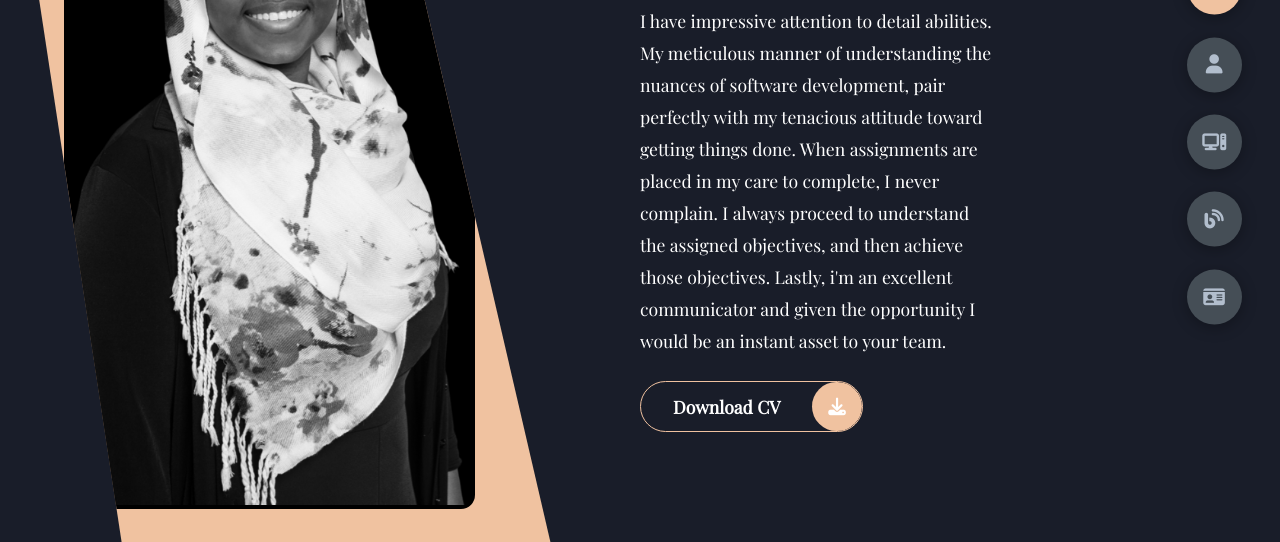
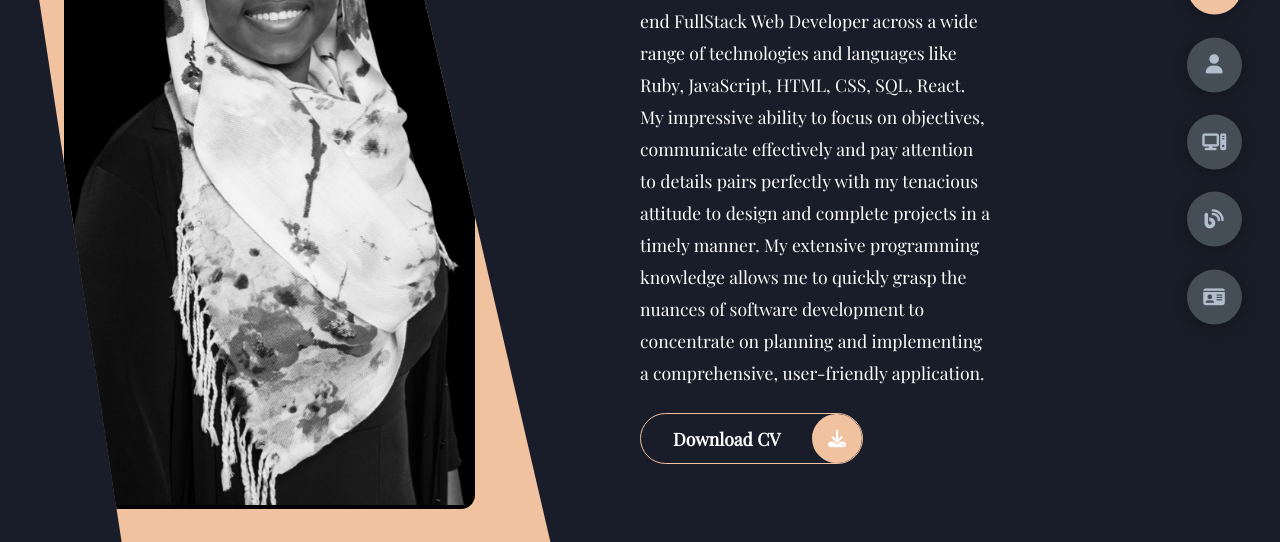
Before and after one commit to MaryJay787/mj-portfolio, a website: page index.html in a window 1280 px wide. Shown: the part 258-800 px from the top of the page. Drawn offline with nearby package versions, Linux system fonts and the light colour scheme.

Commit message:
Landing page paragraph updated

```diff
--- a/index.html
+++ b/index.html
@@ -29,12 +29,15 @@
                     A FullStack Web Developer.
                 </h1>
                 <p>
-                    I have impressive attention to detail abilities.
-                    My meticulous manner of understanding the nuances of software development,
-                    pair perfectly with my tenacious attitude toward getting things done.
-                    When assignments are placed in my care to complete, I never complain.
-                    I always proceed to understand the assigned objectives, and then achieve those objectives.
-                    Lastly, i'm an excellent communicator and given the opportunity I would be an instant asset to your team.
+                    I am an experienced front-end and back-end FullStack Web Developer
+                    across a wide range of technologies and languages like Ruby, JavaScript,
+                    HTML, CSS, SQL, React.
+                    My impressive ability to focus on objectives,
+                    communicate effectively and pay attention to details pairs perfectly
+                    with my tenacious attitude to design and complete projects in a timely manner.
+                    My extensive programming knowledge allows me to quickly grasp the nuances of
+                    software development to concentrate on planning and implementing a
+                    comprehensive, user-friendly application.
                 </p>
                 <div class="btn-container">
                     <a href="" class="main-btn">
--- /dev/null
+++ b/stylesheet/_media.scss
@@ -0,0 +1,10 @@
+
+@media screen and (max-width: 600px){
+    header {
+        padding: 0;
+    }
+
+    header .right-header {
+        padding: 0 !important;
+    }
+}
--- a/stylesheet/style.scss
+++ b/stylesheet/style.scss
@@ -732,3 +732,5 @@
       }
     }
   }
+
+  @import './media';
```
Also changed, not shown: stylesheet/style.css, 1 other file.
